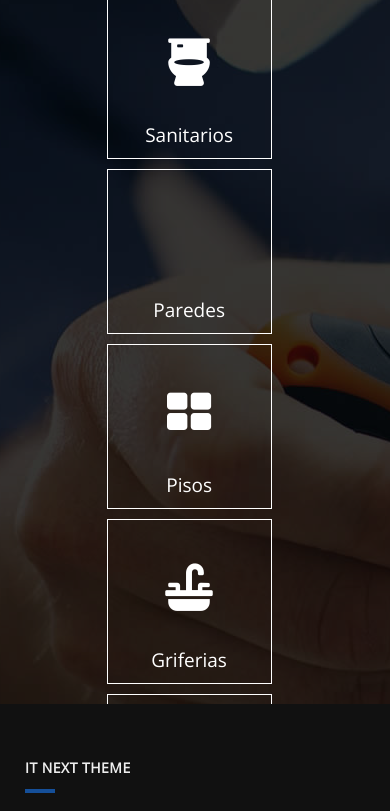
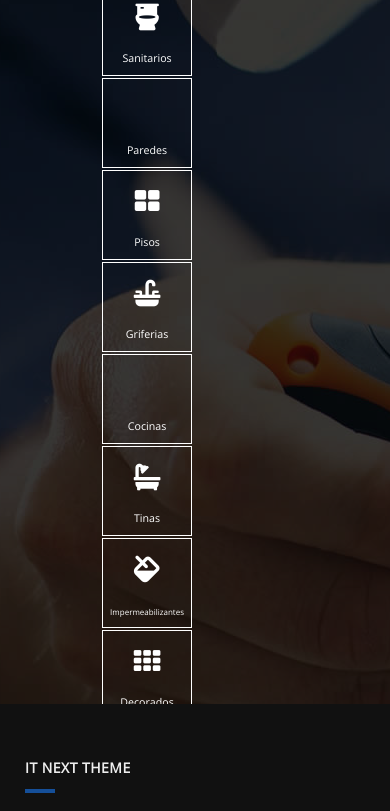
Before and after one commit to FelipeHernandez98/FrontPaginaMA, a plain HTML site: page index.html in a window 390 px wide. Shown: the part 356-1167 px from the top of the page. Drawn offline with nearby package versions, Linux system fonts and the light colour scheme.

Commit message:
Responsividad para pc ajustada

```diff
--- a/css/tooplate-style.css
+++ b/css/tooplate-style.css
@@ -226,7 +226,7 @@ p:last-child { margin-bottom: 0; }
 
 
 
-@media (min-width: 300px) and (max-width: 600px) {
+@media (min-width: 300px) and (max-width: 399px) {
 
     .grid{
         display: inline;
@@ -257,13 +257,15 @@ p:last-child { margin-bottom: 0; }
         background-color: rgba(0,0,0,0.78);
         height: 225%;
     }
-    /*
 
+}
+
+@media (max-width: 1115px){
     .grid__item{
-        width: 60px;
-        height: 60px;
+        width: 120px;
+        height: 120px;
         margin: 2px;
-        font-size: 6pt;
+        font-size: 10pt;
     }
 
     .row{
@@ -271,39 +273,63 @@ p:last-child { margin-bottom: 0; }
         margin-left: -15px;
     }
 
+    .product__bg{
+        width: 120px;
+        height: 120px;
+    }
+
+    .tm-nav-link{
+        height: 120px;
+        width: 120px;
+    }
+
     .tm-wrap{
         padding: 0 5px 0 5px;
     }
 
     .product{
-        width: 60px;
-        height: 60px;
+        width: 120px;
+        height: 120px;
     }
     #Imp{
-        font-size: 5pt;
+        font-size: 8pt;
     }
 
 }
 
-@media (min-width: 767px) and (max-width: 991px), (max-width: 440px) {
-    .tm-nav-link {
-        width: 60px;
-        height: 60px;
+@media (max-width: 757px){
+    .grid__item{
+        width: 90px;
+        height: 90px;
+        margin: 2px;
+        font-size: 8pt;
     }
+
+    .row{
+        margin-right: -30px;
+        margin-left: -15px;
+    }
+
+    .product__bg{
+        width: 90px;
+        height: 90px;
+    }
+
+    .tm-nav-link{
+        height: 90px;
+        width: 90px;
+    }
+
+    .tm-wrap{
+        padding: 0 5px 0 5px;
+    }
+
+    .product{
+        width: 90px;
+        height: 90px;
+    }
+    #Imp{
+        font-size: 6pt;
+    }
+
 }
-*/
-@media (max-width: 767px) {
-    .container { max-width: 450px; }
-    .content {
-        margin-left: auto;
-        margin-right: 0;
-    }
-    .tm-nav ul {
-        display: flex;
-        flex-wrap: wrap;
-        justify-content: flex-end;
-    }
-    .grid { justify-content: flex-end; }
-    .tm-col-email { padding-left: 15px; }
-    .tm-reverse-sm { flex-direction: column-reverse; }
-}
```
Also changed, not shown: 1 other file.
